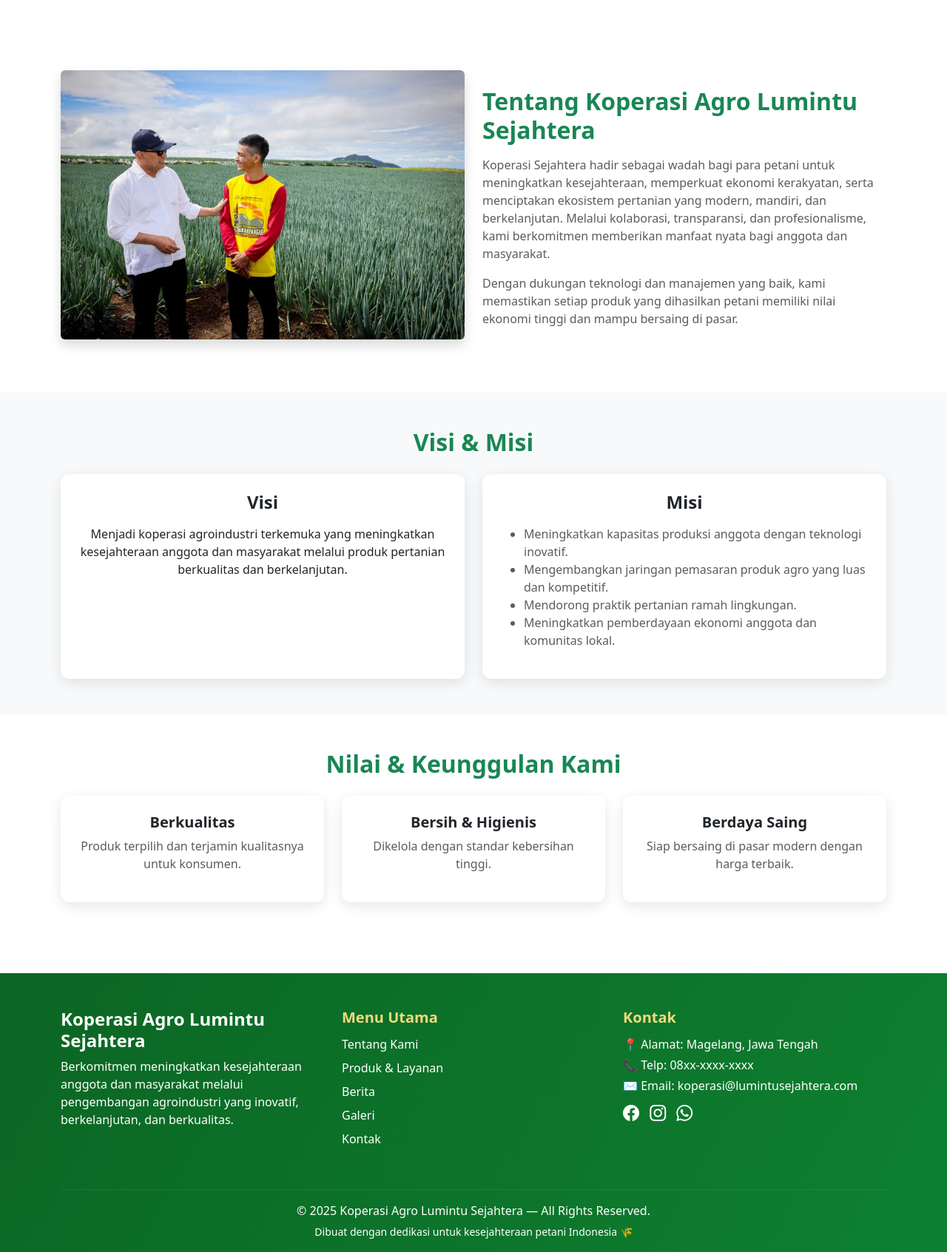
After one commit to gavin-ui/koperasi_sejahtera, a PHP site: page /tentang.php in a window 1280 px wide. The commit adds this page. Shown: the part 721-2414 px from the top of the page at 74% size. Run offline with PHP 8.4, Linux system fonts and the light colour scheme.

Commit message:
home kelar

```diff
--- a/partials/header.php
+++ b/partials/header.php
@@ -10,8 +10,8 @@
     </p>
 
     <div class="mt-4">
-      <a href="#tentang" class="btn btn-hero me-2">Pelajari Lebih Lanjut</a>
-      <a href="#produk" class="btn btn-outline-light btn-lg rounded-pill px-4">
+      <a href="tentang.php" class="btn btn-hero me-2">Pelajari Lebih Lanjut</a>
+      <a href="produk.php" class="btn btn-outline-light btn-lg rounded-pill px-4">
         Lihat Produk
       </a>
     </div>
--- a/partials/navbar.php
+++ b/partials/navbar.php
@@ -13,13 +13,13 @@
     <div class="collapse navbar-collapse" id="navbarNav">
       <ul class="navbar-nav ms-auto align-items-lg-center">
         <li class="nav-item">
-          <a class="nav-link active nav-item-custom" href="#">Home</a>
+          <a class="nav-link active nav-item-custom" href="index.php">Home</a>
         </li>
         <li class="nav-item">
-          <a class="nav-link nav-item-custom" href="#">Tentang</a>
+          <a class="nav-link nav-item-custom" href="tentang.php">Tentang</a>
         </li>
         <li class="nav-item">
-          <a class="nav-link nav-item-custom" href="#">Produk</a>
+          <a class="nav-link nav-item-custom" href="produk.php">Produk</a>
         </li>
         <li class="nav-item">
           <a class="nav-link nav-item-custom" href="#">Berita</a>
--- /dev/null
+++ b/tentang.php
@@ -0,0 +1,137 @@
+<!DOCTYPE html>
+<html lang="en">
+<head>
+<meta charset="UTF-8">
+<meta name="viewport" content="width=device-width, initial-scale=1">
+<title>Tentang Kami - Koperasi Sejahtera</title>
+
+<!-- Bootstrap -->
+<link href="https://cdn.jsdelivr.net/npm/bootstrap@5.3.2/dist/css/bootstrap.min.css" rel="stylesheet">
+
+<!-- Style -->
+<link rel="stylesheet" href="assets/css/style.css">
+
+</head>
+<body>
+
+<?php include "partials/navbar.php"; ?>
+<?php include "partials/header.php"; ?>
+
+<!-- ABOUT SECTION -->
+<section class="about-section py-5 mt-5">
+  <div class="container">
+
+    <div class="row align-items-center">
+      <div class="col-md-6 mb-4">
+        <img src="login/assets/img/tentang.jpeg" class="img-fluid rounded shadow" alt="Koperasi">
+      </div>
+
+      <div class="col-md-6">
+        <h2 class="fw-bold text-success mb-3">Tentang Koperasi Agro Lumintu Sejahtera</h2>
+        <p class="text-muted">
+          Koperasi Sejahtera hadir sebagai wadah bagi para petani untuk meningkatkan kesejahteraan,
+          memperkuat ekonomi kerakyatan, serta menciptakan ekosistem pertanian yang modern, mandiri,
+          dan berkelanjutan. Melalui kolaborasi, transparansi, dan profesionalisme, kami berkomitmen
+          memberikan manfaat nyata bagi anggota dan masyarakat.
+        </p>
+        <p class="text-muted">
+          Dengan dukungan teknologi dan manajemen yang baik, kami memastikan setiap produk yang
+          dihasilkan petani memiliki nilai ekonomi tinggi dan mampu bersaing di pasar.
+        </p>
+      </div>
+    </div>
+
+  </div>
+</section>
+
+<!-- VISI MISI -->
+<section class="visi-misi py-5 bg-light">
+  <div class="container text-center">
+
+    <h2 class="fw-bold text-success mb-4">Visi & Misi</h2>
+
+    <div class="row g-4">
+
+      <div class="col-md-6">
+        <div class="card visi-card p-4 h-100">
+          <h4 class="fw-bold mb-3">Visi</h4>
+          <p>
+            Menjadi koperasi agroindustri terkemuka yang meningkatkan kesejahteraan
+            anggota dan masyarakat melalui produk pertanian berkualitas dan berkelanjutan.
+          </p>
+        </div>
+      </div>
+
+      <div class="col-md-6">
+        <div class="card visi-card p-4 h-100">
+          <h4 class="fw-bold mb-3">Misi</h4>
+          <ul class="text-start text-muted">
+            <li>Meningkatkan kapasitas produksi anggota dengan teknologi inovatif.</li>
+            <li>Mengembangkan jaringan pemasaran produk agro yang luas dan kompetitif.</li>
+            <li>Mendorong praktik pertanian ramah lingkungan.</li>
+            <li>Meningkatkan pemberdayaan ekonomi anggota dan komunitas lokal.</li>
+          </ul>
+        </div>
+      </div>
+
+    </div>
+
+  </div>
+</section>
+
+<!-- KEUNGGULAN -->
+<section class="keunggulan py-5">
+  <div class="container text-center">
+
+    <h2 class="fw-bold text-success mb-4">Nilai & Keunggulan Kami</h2>
+
+    <div class="row g-4">
+
+      <div class="col-md-4">
+        <div class="card advantage-card p-4 h-100">
+          <h5 class="fw-bold">Berkualitas</h5>
+          <p class="text-muted">Produk terpilih dan terjamin kualitasnya untuk konsumen.</p>
+        </div>
+      </div>
+
+      <div class="col-md-4">
+        <div class="card advantage-card p-4 h-100">
+          <h5 class="fw-bold">Bersih & Higienis</h5>
+          <p class="text-muted">Dikelola dengan standar kebersihan tinggi.</p>
+        </div>
+      </div>
+
+      <div class="col-md-4">
+        <div class="card advantage-card p-4 h-100">
+          <h5 class="fw-bold">Berdaya Saing</h5>
+          <p class="text-muted">Siap bersaing di pasar modern dengan harga terbaik.</p>
+        </div>
+      </div>
+
+    </div>
+
+  </div>
+</section>
+
+<?php include "partials/footer.php"; ?>
+
+<script src="https://cdn.jsdelivr.net/npm/bootstrap@5.3.2/dist/js/bootstrap.bundle.min.js"></script>
+
+<style>
+
+.visi-card, .advantage-card{
+  border-radius: 12px;
+  border: none;
+  box-shadow: 0 5px 18px rgba(0,0,0,.1);
+  transition: .3s;
+}
+.visi-card:hover, .advantage-card:hover{
+  transform: translateY(-5px);
+  box-shadow: 0 8px 25px rgba(0,0,0,.2);
+  border: 2px solid #e6c75e;
+}
+
+</style>
+
+</body>
+</html>
```
Also changed, not shown: produk.php (added, +86 -0 lines), login/assets/img/bawang merah.jpg (added), login/assets/img/cabai.jpeg (added), login/assets/img/gabah.jpg (added), login/assets/img/kentang.webp (added), login/assets/img/sawi.jpeg (added), login/assets/img/tentang.jpeg (added), login/assets/img/tomat.jpeg (added).
